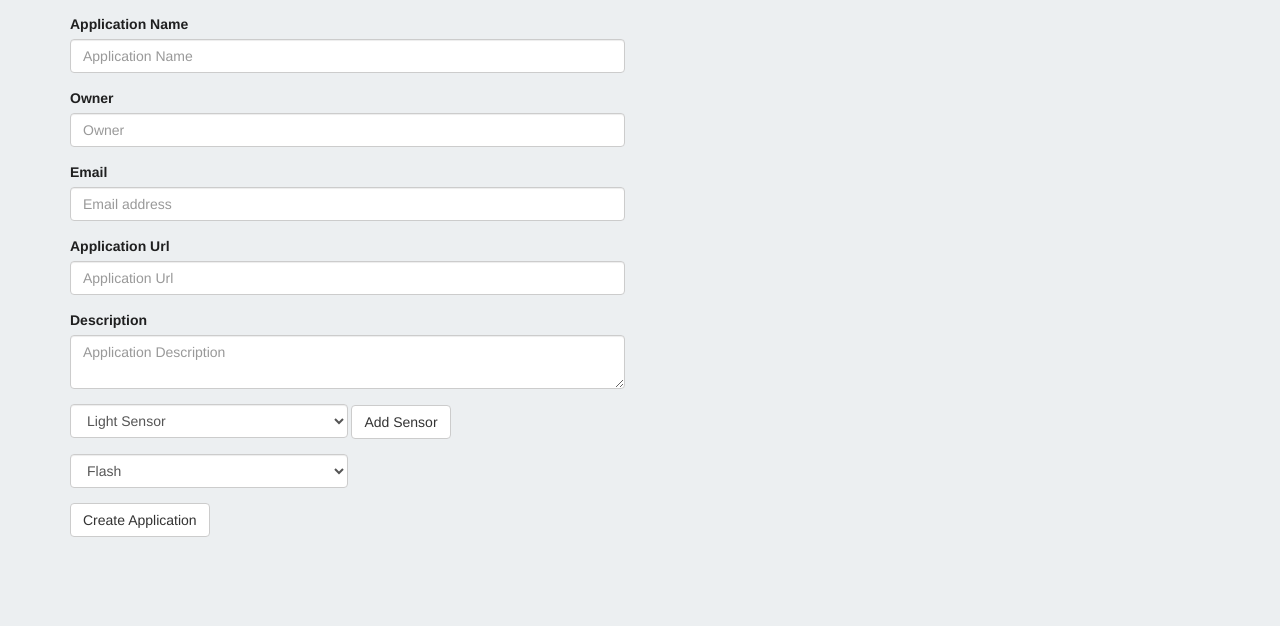
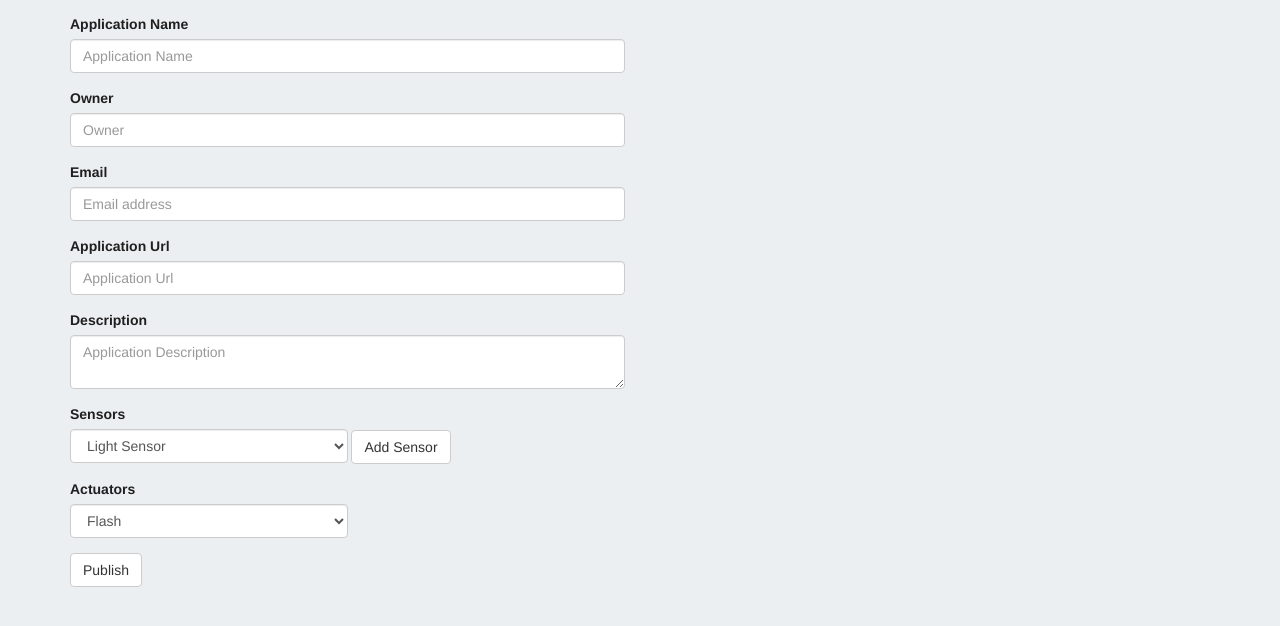
Before and after one commit to 9blue/ad-hoc-building-sensor-devices, a website: page web/public/index.html at #!/logic_builder in a window 1280 px wide. Shown: the part 58-684 px from the top of the page. Drawn offline with nearby package versions, Linux system fonts and the light colour scheme; some packages are replaced by stand-ins of ours.

Commit message:
UI changes

```diff
--- a/web/public/template/logicBuilder.html
+++ b/web/public/template/logicBuilder.html
@@ -22,6 +22,7 @@
                 <textarea type="text" class="form-control" ng-model="lb.new_app.desc" placeholder="Application Description" required="required"></textarea>
             </div>
             <div class="form-group">
+                <label>Sensors</label>
                 <div ng-repeat = "st in lb.sensor_types">
                     <div ng-repeat="t in lb.added_sensors | filter:{name:st} track by $index" ng-include="t.tpl_url">
                     </div>
@@ -30,11 +31,14 @@
                 <button type="button" ng-click="lb.addSensor()" class="btn btn-default">Add Sensor</button>
             </div>
             <div class="form-group">
+                <label>Actuators</label>
                 <div ng-include="lb.added_acturator"></div>
-                <select class="form-control" style="display: inline-block; width: 50%" ng-options="s.label for s in lb.acturator_list" ng-change="lb.addActurator()" ng-model="lb.new_acturator"></select>
+                <div>
+                    <select class="form-control" style="display: inline-block; width: 50%" ng-options="s.label for s in lb.acturator_list" ng-change="lb.addActurator()" ng-model="lb.new_acturator"></select>
+                </div>
             </div>
             <div class="form-group">
-                <button type="submit" class="btn btn-default">Create Application</button>
+                <button type="submit" class="btn btn-default">Publish</button>
             </div>
         </form>
     </div>
```
